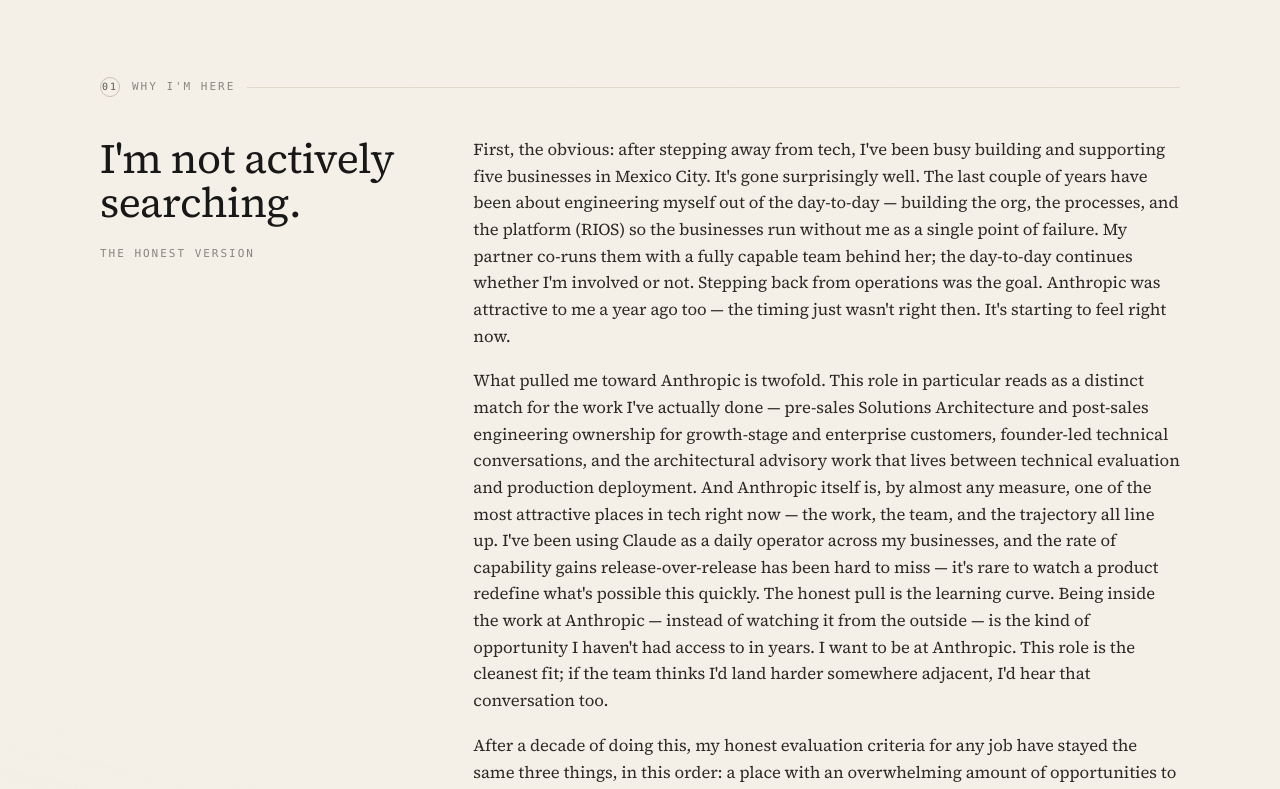
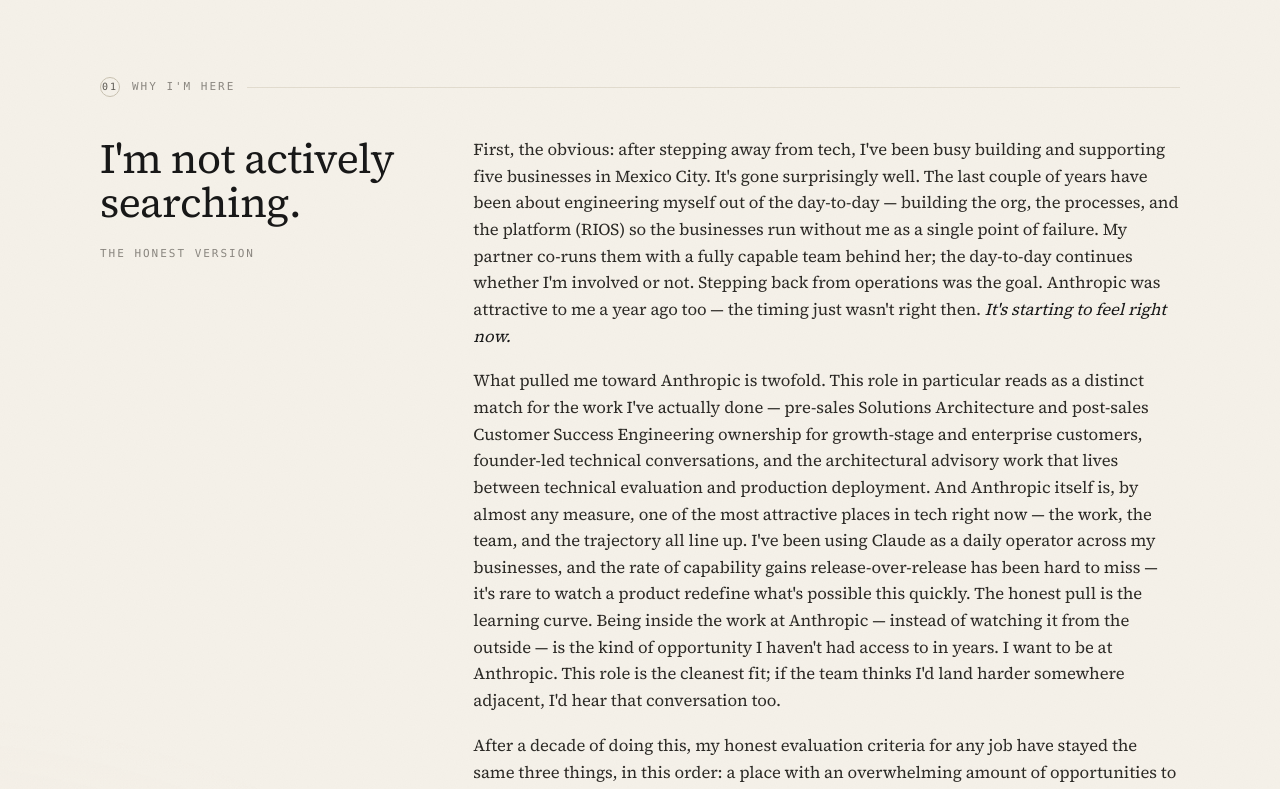
Before and after one commit to ShirleyS/shirleyio, a Next.js app: page / in a window 1280 px wide. Shown: the part 802-1591 px from the top of the page. Built offline with nearby package versions, Linux system fonts and the light colour scheme.

Commit message:
correction

```diff
--- a/components/WhyAnthropic.tsx
+++ b/components/WhyAnthropic.tsx
@@ -33,13 +33,13 @@
             the day-to-day continues whether I'm involved or not.
             Stepping back from operations was the goal. Anthropic was
             attractive to me a year ago too &mdash; the timing just
-            wasn't right then. It's starting to feel right now.
+            wasn't right then. <em>It's starting to feel right now.</em>
           </p>
 
           <p>
             What pulled me toward Anthropic is twofold. This role in particular
             reads as a distinct match for the work I've actually done
-            &mdash; pre-sales Solutions Architecture and post-sales engineering
+            &mdash; pre-sales Solutions Architecture and post-sales Customer Success Engineering
             ownership for growth-stage and enterprise customers, founder-led technical
             conversations, and the architectural advisory work that lives
             between technical evaluation and production deployment. And Anthropic itself is, by almost
--- a/lib/timeline.ts
+++ b/lib/timeline.ts
@@ -17,7 +17,7 @@
     range: "2018 — 2023 · acq. HubSpot 2023",
     location: "San Francisco / Mexico City",
     positioning:
-      "Owned the full pre- and post-sales engineering surface of a B2B data platform — implementations, native integrations, partnerships, platform.",
+      "Owned the full pre- and post-sales customer engineering surface of a B2B data platform — implementations, native integrations, partnerships, platform.",
     systems: [
       "Salesforce package",
       "REST + streaming APIs",
```
